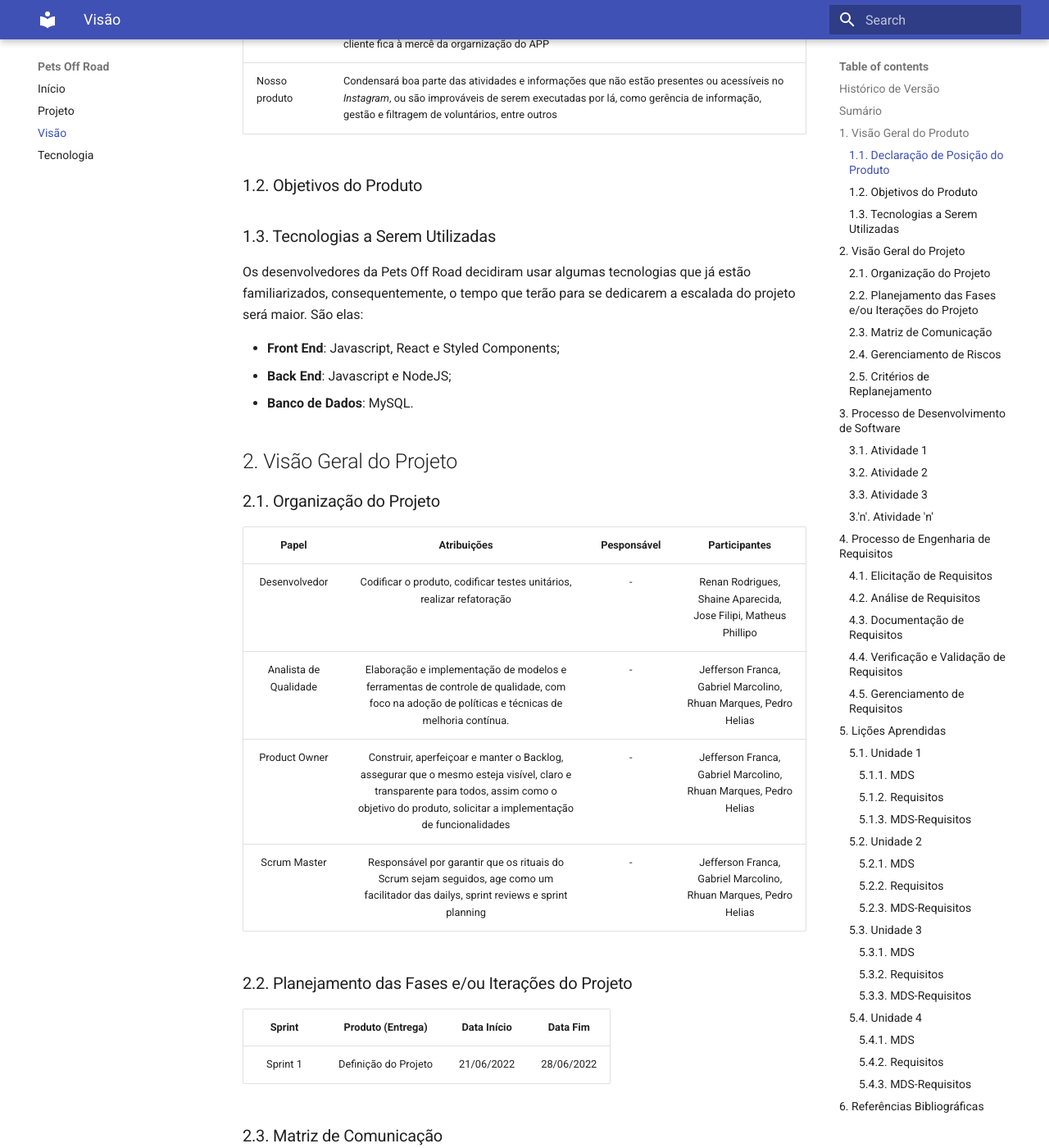
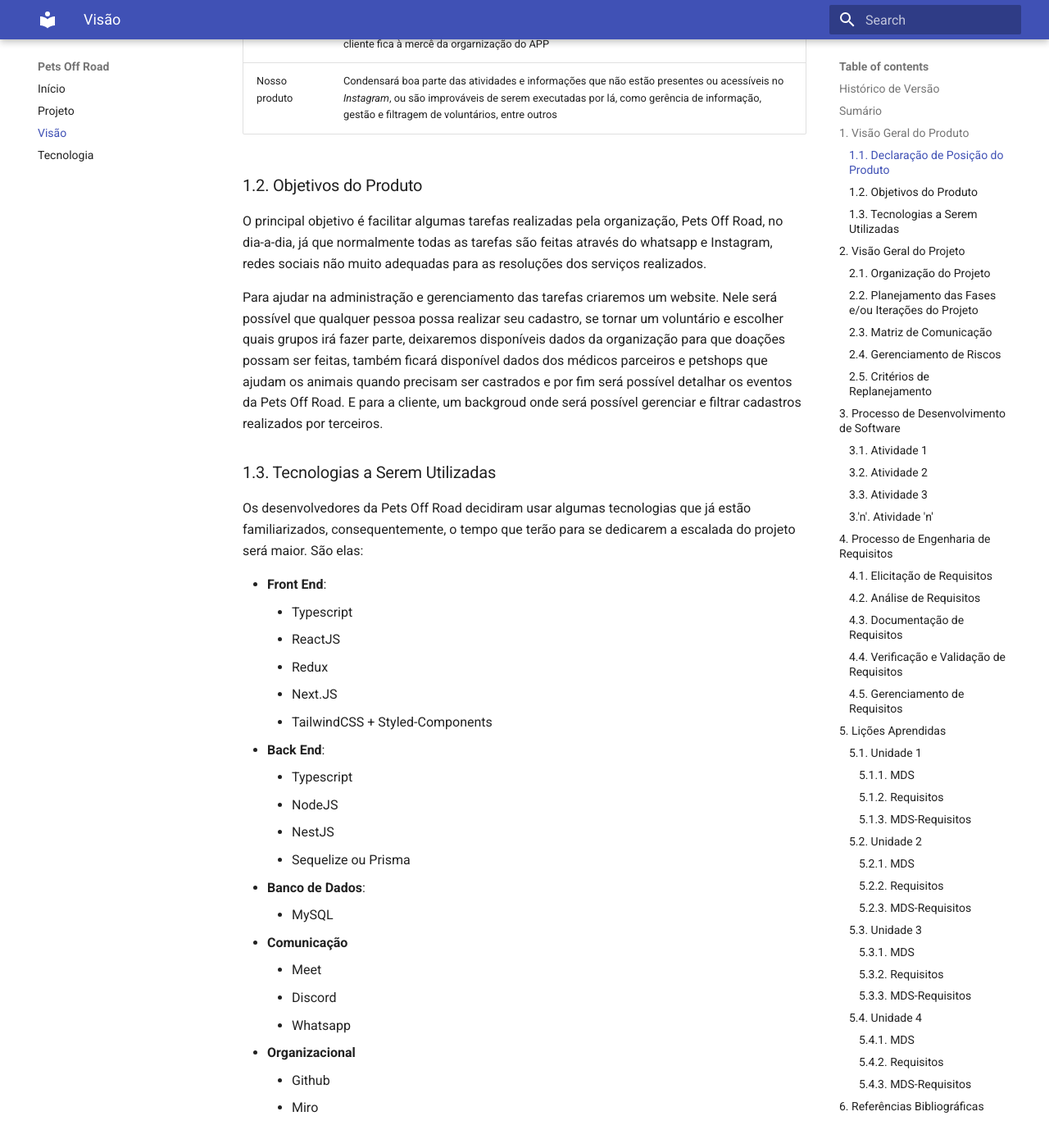
Before and after one commit to mdsreq-fga-unb/2022.1-pets-off-road, an MkDocs documentation site: the page built from docs/doc_visao.md, in a window 1280 px wide and 1400 px high, scrolled down 1724 px. Shown: the whole window at 82% size. Built offline with MkDocs 1.6.1 and Material for MkDocs 9.7.7, drawn with Linux system fonts in a browser that asks for light colours; some of the changed text lies outside the part shown.

Commit message:
atualizcao

```diff
--- a/docs/doc_visao.md
+++ b/docs/doc_visao.md
@@ -35,22 +35,46 @@ A _Pets Off Road_ é uma organização fundamentada e gerida em grupos de _Whats
 | Nosso produto    | Condensará boa parte das atividades e informações que não estão presentes ou acessíveis no _Instagram_, ou são improváveis de serem executadas por lá, como gerência de informação, gestão e filtragem de voluntários, entre outros |
 
 ### 1.2. Objetivos do Produto
+
+O principal objetivo é facilitar algumas tarefas realizadas pela organização, Pets Off Road, no dia-a-dia, já que normalmente todas as tarefas são feitas através do whatsapp e Instagram, redes sociais não muito adequadas para as resoluções dos serviços realizados.
+
+Para ajudar na administração e gerenciamento das tarefas criaremos um website. Nele será possível que qualquer pessoa possa realizar seu cadastro, se tornar um voluntário e escolher quais grupos irá fazer parte, deixaremos disponíveis dados da organização para que doações possam ser feitas, também ficará disponível dados dos médicos parceiros e petshops que ajudam os animais quando precisam ser castrados e por fim será possível detalhar os eventos da Pets Off Road. E para a cliente, um backgroud onde será possível gerenciar e filtrar cadastros realizados por terceiros.
+
 ### 1.3. Tecnologias a Serem Utilizadas
 
 Os desenvolvedores da Pets Off Road decidiram usar algumas tecnologias que já estão familiarizados, consequentemente, o tempo que terão para se dedicarem a escalada do projeto será maior. São elas:
 
-* **Front End**: Javascript, React e Styled Components;
-* **Back End**: Javascript e NodeJS;
-* **Banco de Dados**: MySQL.
+* **Front End**:
+    *  Typescript <br>
+    *  ReactJS <br>
+    *  Redux <br>
+    *  Next.JS <br>
+    *  TailwindCSS + Styled-Components <br>
+* **Back End**:
+    *  Typescript <br>
+    *  NodeJS <br>
+    *  NestJS <br>
+    *  Sequelize ou Prisma <br>
+* **Banco de Dados**:
+    *  MySQL <br>
+
+* **Comunicação**
+    *  Meet <br>
+    *  Discord <br>
+    *  Whatsapp <br>
+
+* **Organizacional**
+    *  Github <br>
+    *  Miro <br>
 ## 2. Visão Geral do Projeto
 ### 2.1. Organização do Projeto
 
-|         Papel         |                                                                                           Atribuições                                                                                            | Pesponsável |                          Participantes                           |
+|         Papel         |                                                                                           Atribuições                                                                                            | Responsável |                          Participantes                           |
 | :-------------------: | :----------------------------------------------------------------------------------------------------------------------------------------------------------------------------------------------: | :---------: | :--------------------------------------------------------------: |
 |     Desenvolvedor     |                                                              Codificar o produto, codificar testes unitários, realizar refatoração                                                               |      -      | Renan Rodrigues, Shaine Aparecida, Jose Filipi, Matheus Phillipo |
 | Analista de Qualidade |                          Elaboração e implementação de modelos e ferramentas de controle de qualidade, com foco na adoção de políticas e técnicas de melhoria contínua.                          |      -      | Jefferson Franca, Gabriel Marcolino, Rhuan Marques, Pedro Helias |
-|     Product Owner     | Construir, aperfeiçoar e manter o Backlog, assegurar que o mesmo esteja visível, claro e transparente para todos, assim como o objetivo do produto, solicitar a implementação de funcionalidades |      -      | Jefferson Franca, Gabriel Marcolino, Rhuan Marques, Pedro Helias |
-|     Scrum Master      |                              Responsável por garantir que os rituais do Scrum sejam seguidos, age como um facilitador das dailys, sprint reviews e sprint planning                               |      -      | Jefferson Franca, Gabriel Marcolino, Rhuan Marques, Pedro Helias |
+|     Product Owner     | Construir, aperfeiçoar e manter o Backlog, assegurar que o mesmo esteja visível, claro e transparente para todos, assim como o objetivo do produto, solicitar a implementação de funcionalidades |      Pedro Helias      | Jefferson Franca, Gabriel Marcolino, Rhuan Marques, Pedro Helias |
+|     Scrum Master      |                              Responsável por garantir que os rituais do Scrum sejam seguidos, age como um facilitador das dailys, sprint reviews e sprint planning                               |      Rhuan Marques      | Jefferson Franca, Gabriel Marcolino, Rhuan Marques, Pedro Helias |
 
 ### 2.2. Planejamento das Fases e/ou Iterações do Projeto
 
@@ -155,7 +179,11 @@ Com base nos riscos do projeto foram estabelecidos os seguintes critérios de re
 
 | Atividade | Método | Ferramenta | Entrega |
 | --------- | ------ | ---------- | ------- |
-|           |        |            |         |
+|      Conferir se os requisitos estão corretos a partir da validação dos requisitos     | Conferir se os requisitos estão corretos a partir de validação baseada em teste de software. Verificar as regras de negócio       |    Testes de software e Meet           |   -   |
+|Revisar e conferir a conformidade do produto com os requisitos | Reunião de Review | Meet e Discord | - |
+
+
+
 
 ### 4.5. Gerenciamento de Requisitos
 
```
